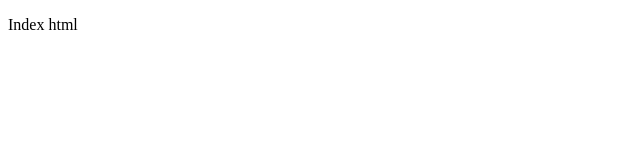
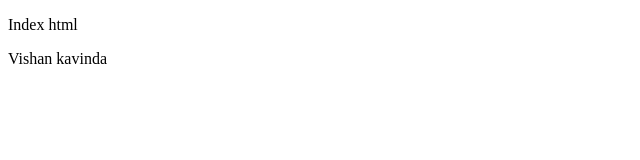
Before and after one commit to vishandkavinda/repo, a plain HTML site: page index.html in a window 1280 px wide. Shown: the full height of the page, 0-640 px from the left. Drawn offline with Linux system fonts and the light colour scheme.

Commit message:
Name wads achanged

```diff
--- a/index.html
+++ b/index.html
@@ -9,6 +9,7 @@
 <body>
 
 <p>Index html</p>
+<p>Vishan kavinda</p>
 
 </body>
 
```
